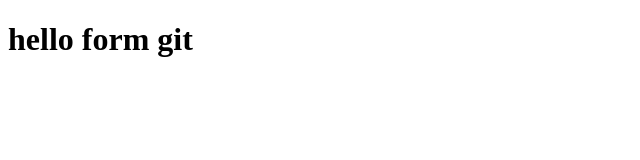
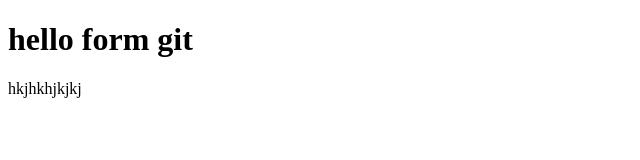
Before and after one commit to RANIAKHALE/first-website, a plain HTML site: page index.html in a window 1280 px wide. Shown: the whole page, without its empty margins (0-640 px from the left). Drawn offline with Linux system fonts and the light colour scheme.

Commit message:
second version

```diff
--- a/index.html
+++ b/index.html
@@ -7,5 +7,6 @@
 </head>
 <body>
     <h1>hello form git</h1>
+    <p>hkjhkhjkjkj</p>
 </body>
 </html>
```
